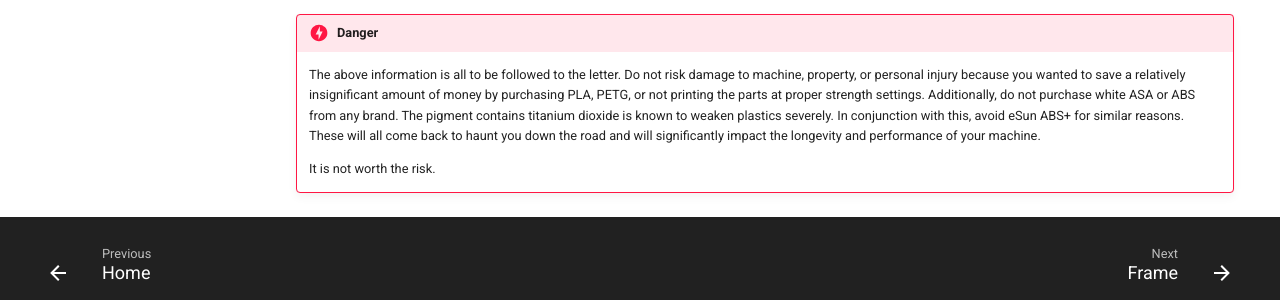
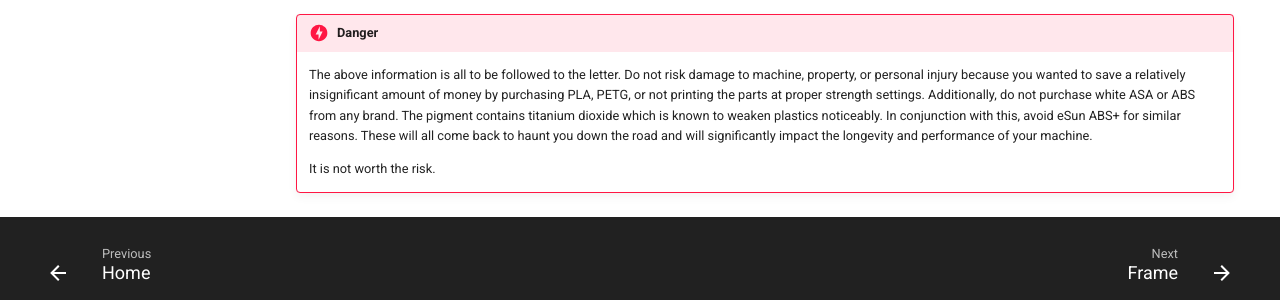
Before and after one commit to VectorForce3D/TV06_XY, an MkDocs documentation site: the page built from docs/about.md, in a window 1280 px wide and 900 px high, scrolled down 547 px. Shown: the part 527-827 px from the top of the window. Built offline with MkDocs 1.6.1 and Material for MkDocs 9.7.7, drawn with Linux system fonts in a browser that asks for light colours; comment, search, counter and statistics services are not loaded.

Commit message:
Update about.md

```diff
--- a/docs/about.md
+++ b/docs/about.md
@@ -24,6 +24,6 @@ We can not stress this enough; ASA is the material of choice for this machine. A
 
 !!! danger Do not cut corners
 
-    The above information is all to be followed to the letter. Do not risk damage to machine, property, or personal injury because you wanted to save a relatively insignificant amount of money by purchasing PLA, PETG, or not printing the parts at proper strength settings. Additionally, do not purchase white ASA or ABS from any brand. The pigment contains titanium dioxide is known to weaken plastics severely. In conjunction with this, avoid eSun ABS+ for similar reasons. These will all come back to haunt you down the road and will significantly impact the longevity and performance of your machine.
+    The above information is all to be followed to the letter. Do not risk damage to machine, property, or personal injury because you wanted to save a relatively insignificant amount of money by purchasing PLA, PETG, or not printing the parts at proper strength settings. Additionally, do not purchase white ASA or ABS from any brand. The pigment contains titanium dioxide which is known to weaken plastics noticeably. In conjunction with this, avoid eSun ABS+ for similar reasons. These will all come back to haunt you down the road and will significantly impact the longevity and performance of your machine.
 
     It is not worth the risk.
```
